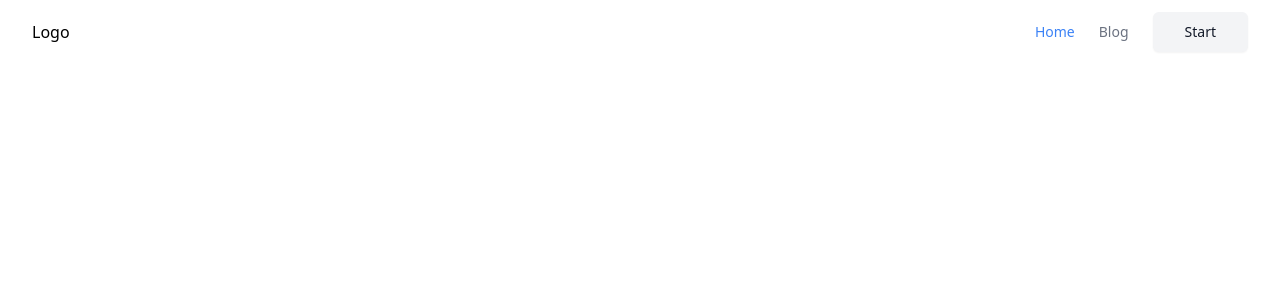
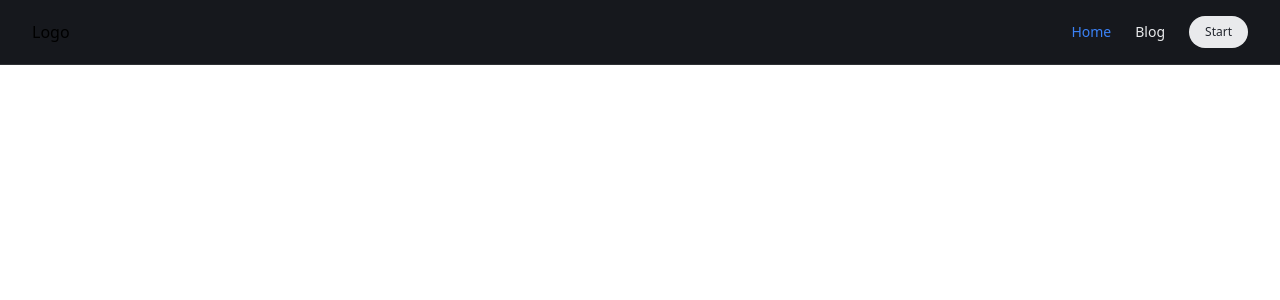
Before and after one commit to jotadagostin/siteblog, a Next.js app in the folder site-blog/: page / in a window 1280 px wide. Shown: the top 300 px of the page. Built offline with nearby package versions, Linux system fonts and the light colour scheme.

Commit message:
setting global and button

```diff
--- /dev/null
+++ b/site-blog/src/components/active-link/active-link.tsx
@@ -0,0 +1,26 @@
+import { cn } from "@/lib/utils";
+import Link, { LinkProps } from "next/link";
+import { useRouter } from "next/router";
+
+type ActiveLink = {
+  children: React.ReactNode;
+} & LinkProps;
+
+export const ActiveLink = ({ children, href, ...rest }: ActiveLink) => {
+  const router = useRouter();
+  const isCurrentPath =
+    router.asPath === href ||
+    router.asPath === rest.as ||
+    router.asPath.startsWith(String(rest.as));
+  return (
+    <Link
+      href={href}
+      className={cn(
+        "text-sm font-medium transition-colors hover:text-primary",
+        isCurrentPath ? "text-blue-500" : "text-muted-foreground",
+      )}
+    >
+      {children}
+    </Link>
+  );
+};
--- /dev/null
+++ b/site-blog/src/components/active-link/index.tsx
@@ -0,0 +1 @@
+export * from "./active-link";
--- a/site-blog/src/components/header/header.tsx
+++ b/site-blog/src/components/header/header.tsx
@@ -2,6 +2,7 @@ import Link from "next/link";
 import { Button } from "../ui/button";
 import { cn } from "@/lib/utils";
 import { useRouter } from "next/router";
+import { ActiveLink } from "../active-link";
 
 export default function Header() {
   const router = useRouter();
@@ -9,31 +10,15 @@ export default function Header() {
   const isBlogPage = router.pathname.startsWith("/blog");
 
   return (
-    <header className="fixed top-0 z-50 w-full border-b border-white/10 bg-background/95 backdrop-blur supports-[backdrop-fillters]:bg-background/60">
+    <header className="fixed top-0 z-50 w-full border-b border-white/10 bg-[var(--gray-500)] backdrop-blur supports-[backdrop-fillters]:bg-background/60">
       <div className="mx-auto max-w-7xl px-4 sm:px-6 lg:px-8">
         <div className="flex h-16 items-center justify-between">
           <Link href="/">Logo</Link>
-          <nav className="flex items-center gap-6">
-            <Link
-              href="/home"
-              className={cn(
-                "text-sm font-medium transition-colors hover:text-primary",
-                isHomePage ? "text-blue-500" : "text-muted-foreground",
-              )}
-            >
-              Home
-            </Link>
-            <Link
-              href="/blog"
-              className={cn(
-                "text-sm font-medium transition-colors hover:text-primary",
-                isBlogPage ? "text-blue-500" : "text-muted-foreground",
-              )}
-            >
-              Blog
-            </Link>
-            <Button variant="secondary" size="lg">
-              Start
+          <nav className="flex items-center gap-6 text-[var(--gray-100)]">
+            <ActiveLink href="/">Home</ActiveLink>
+            <ActiveLink href="/blog">Blog</ActiveLink>
+            <Button variant="secondary" size="sm" asChild>
+              <Link href="/start">Start</Link>
             </Button>
           </nav>
         </div>
--- a/site-blog/src/components/ui/button.tsx
+++ b/site-blog/src/components/ui/button.tsx
@@ -1,57 +1,54 @@
-import * as React from "react"
-import { Slot } from "@radix-ui/react-slot"
-import { cva, type VariantProps } from "class-variance-authority"
+import * as React from "react";
+import { Slot } from "@radix-ui/react-slot";
+import { cva, type VariantProps } from "class-variance-authority";
 
-import { cn } from "@/lib/utils"
+import { cn } from "@/lib/utils";
 
 const buttonVariants = cva(
-  "inline-flex items-center justify-center gap-2 whitespace-nowrap rounded-md text-sm font-medium transition-colors focus-visible:outline-none focus-visible:ring-1 focus-visible:ring-ring disabled:pointer-events-none disabled:opacity-50 [&_svg]:pointer-events-none [&_svg]:size-4 [&_svg]:shrink-0",
+  "inline-flex items-center justify-center whitespace-nowrap rounded-full text-sm font-medium transition-colors disabled:pointer-events-none disabled:opacity-50",
   {
     variants: {
       variant: {
-        default:
-          "bg-primary text-primary-foreground shadow hover:bg-primary/90",
-        destructive:
-          "bg-destructive text-destructive-foreground shadow-sm hover:bg-destructive/90",
-        outline:
-          "border border-input bg-background shadow-sm hover:bg-accent hover:text-accent-foreground",
+        primary: "bg-[var(--blue-300)] text-white hover:bg-[var(--blue-200)]",
+
         secondary:
-          "bg-secondary text-secondary-foreground shadow-sm hover:bg-secondary/80",
-        ghost: "hover:bg-accent hover:text-accent-foreground",
-        link: "text-primary underline-offset-4 hover:underline",
+          "bg-[var(--gray-100)] text-[var(--gray-400)] hover:bg-[var(--blue-100)]",
       },
+
       size: {
-        default: "h-9 px-4 py-2",
-        sm: "h-8 rounded-md px-3 text-xs",
-        lg: "h-10 rounded-md px-8",
-        icon: "h-9 w-9",
+        default: "h-10 px-6",
+        sm: "h-8 px-4 text-xs",
+        lg: "h-12 px-8",
+        icon: "h-10 w-10",
       },
     },
+
     defaultVariants: {
-      variant: "default",
+      variant: "primary",
       size: "default",
     },
-  }
-)
+  },
+);
 
 export interface ButtonProps
-  extends React.ButtonHTMLAttributes<HTMLButtonElement>,
+  extends
+    React.ButtonHTMLAttributes<HTMLButtonElement>,
     VariantProps<typeof buttonVariants> {
-  asChild?: boolean
+  asChild?: boolean;
 }
 
 const Button = React.forwardRef<HTMLButtonElement, ButtonProps>(
   ({ className, variant, size, asChild = false, ...props }, ref) => {
-    const Comp = asChild ? Slot : "button"
+    const Comp = asChild ? Slot : "button";
     return (
       <Comp
         className={cn(buttonVariants({ variant, size, className }))}
         ref={ref}
         {...props}
       />
-    )
-  }
-)
-Button.displayName = "Button"
+    );
+  },
+);
+Button.displayName = "Button";
 
-export { Button, buttonVariants }
+export { Button, buttonVariants };
--- a/site-blog/src/styles/globals.css
+++ b/site-blog/src/styles/globals.css
@@ -4,7 +4,7 @@
 
 @layer base {
   :root {
-    --background: 0 0% 100%;
+    /* --background: 0 0% 100%;
     --foreground: 224 71.4% 4.1%;
     --card: 0 0% 100%;
     --card-foreground: 224 71.4% 4.1%;
@@ -28,10 +28,33 @@
     --chart-3: 197 37% 24%;
     --chart-4: 43 74% 66%;
     --chart-5: 27 87% 67%;
-    --radius: 0.5rem
+    --radius: 0.5rem; */
+
+    /* BLUE: */
+
+    --blue-100: #7ea4d7;
+    --blue-200: #2c85fc;
+    --blue-300: #2266c1;
+    --blue-400: #0d284c;
+
+    /* CYAN: */
+    --cyan-100: #2debfc;
+    --cyan-200: #187d86;
+    --cyan-300: #0e474c;
+
+    /* GRAY: */
+    --white: #ffffff;
+    --gray-100: #e9eaec;
+    --gray-200: #d3d5d9;
+    --gray-300: #93979e;
+    --gray-400: #20242c;
+    --gray-500: #16181d;
+    --gray-600: #14161a;
+    --gray-700: #101216;
+    --gray-800: #0b0c0f;
   }
   .dark {
-    --background: 224 71.4% 4.1%;
+    /* --background: 224 71.4% 4.1%;
     --foreground: 210 20% 98%;
     --card: 224 71.4% 4.1%;
     --card-foreground: 210 20% 98%;
@@ -54,6 +77,6 @@
     --chart-2: 160 60% 45%;
     --chart-3: 30 80% 55%;
     --chart-4: 280 65% 60%;
-    --chart-5: 340 75% 55%
+    --chart-5: 340 75% 55%; */
   }
 }
```
